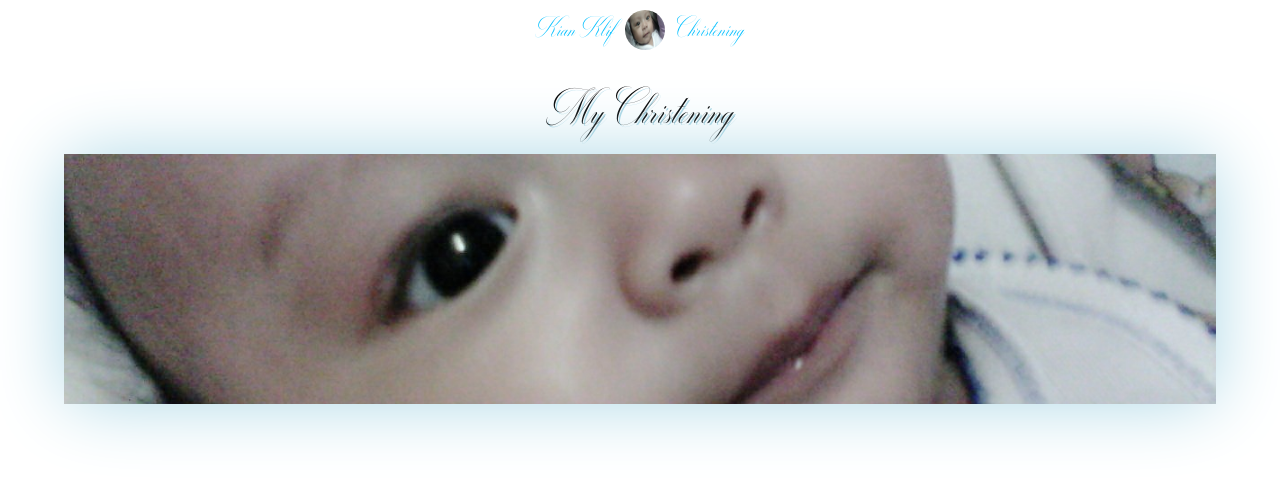
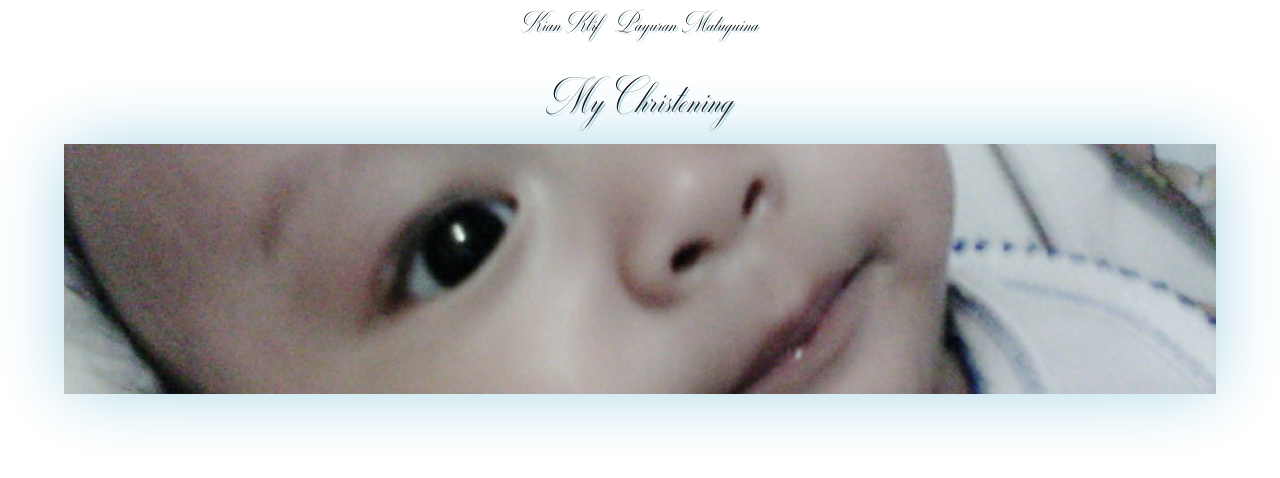
Before and after one commit to KinoMatuguina/kian-christening, a website: page index.html in a window 1280 px wide. Drawn offline with nearby package versions, Linux system fonts and the light colour scheme.

Commit message:
remove header image adjust css

```diff
--- a/assets/css/main.scss
+++ b/assets/css/main.scss
@@ -17,20 +17,14 @@
 header {
 	#title {
 		font-family: milton;
-		font-size: 2em;
-		text-align: center;
-		margin-top: 5px;
-		padding-bottom: 10px;
-		color: deepskyblue;
+	    font-size: 2em;
+	    text-align: center;
+	    padding-top: 5px;
+	    padding-bottom: 10px;
+	    color: black;
+	    text-shadow: 2px 2px lightblue;
 	}
-	img {
-		width: 40px;
-		height: 40px;
-		border-radius: 50%;
-		margin: 5px 10px;
-		vertical-align: middle;
-		background-position: center;
-	}
+
 	span  {
 		vertical-align: middle;
 	}
--- a/index.html
+++ b/index.html
@@ -29,7 +29,7 @@
 <body>
 	<header>
 		<div id="title">
-			<span>Kian Klif</span><img src="assets/img/kian-1.jpg" ><span>Christening</span>
+			<span>Kian Klif &nbsp;&nbsp; Payuran Matuguina</span>
 		</div>
 	</header>
 		<div class="main">
```
Also changed, not shown: assets/css/main.css.
